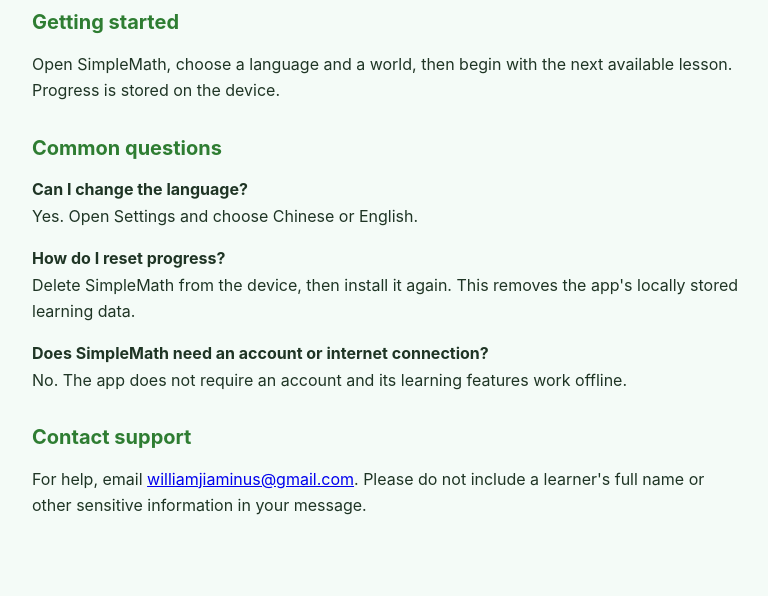
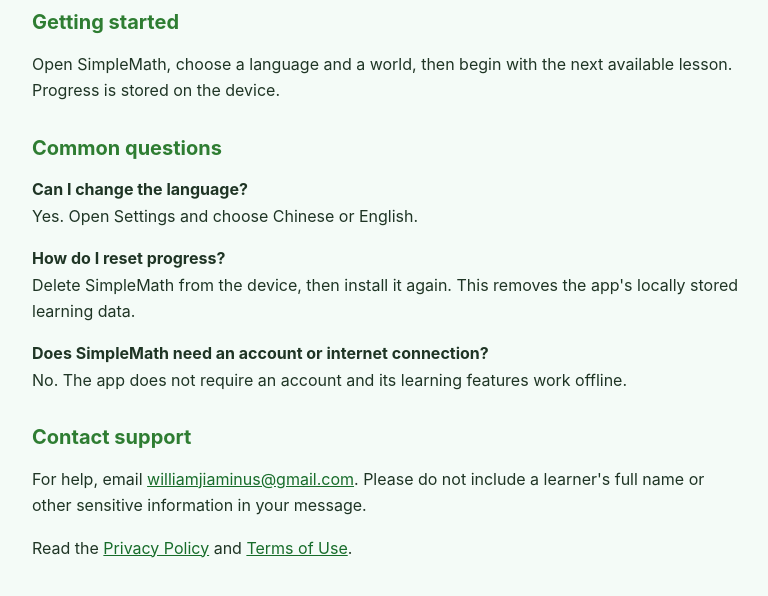
Before and after one commit to williamjiamin/simplemath-support, a plain HTML site: page support.html in a window 1280 px wide. Shown: the part 130-726 px from the top of the page, without its empty margins (252-1020 px from the left). Drawn offline with Linux system fonts and the light colour scheme.

Commit message:
Link public support page to privacy and terms

```diff
--- a/support.html
+++ b/support.html
@@ -12,6 +12,7 @@
     h1 { font-size: 2rem; margin-bottom: .25rem; }
     h2 { margin-top: 2rem; font-size: 1.25rem; }
     p, li { font-size: 1rem; line-height: 1.65; }
+    a { color: #176c2a; }
     .notice { padding: 16px; border-radius: 12px; background: #e6f4ea; }
   </style>
 </head>
@@ -28,6 +29,8 @@
 
     <h2>Contact support</h2>
     <p>For help, email <a href="mailto:williamjiaminus@gmail.com">williamjiaminus@gmail.com</a>. Please do not include a learner's full name or other sensitive information in your message.</p>
+
+    <p>Read the <a href="privacy-policy.html">Privacy Policy</a> and <a href="terms-of-use.html">Terms of Use</a>.</p>
   </main>
 </body>
 </html>
```
